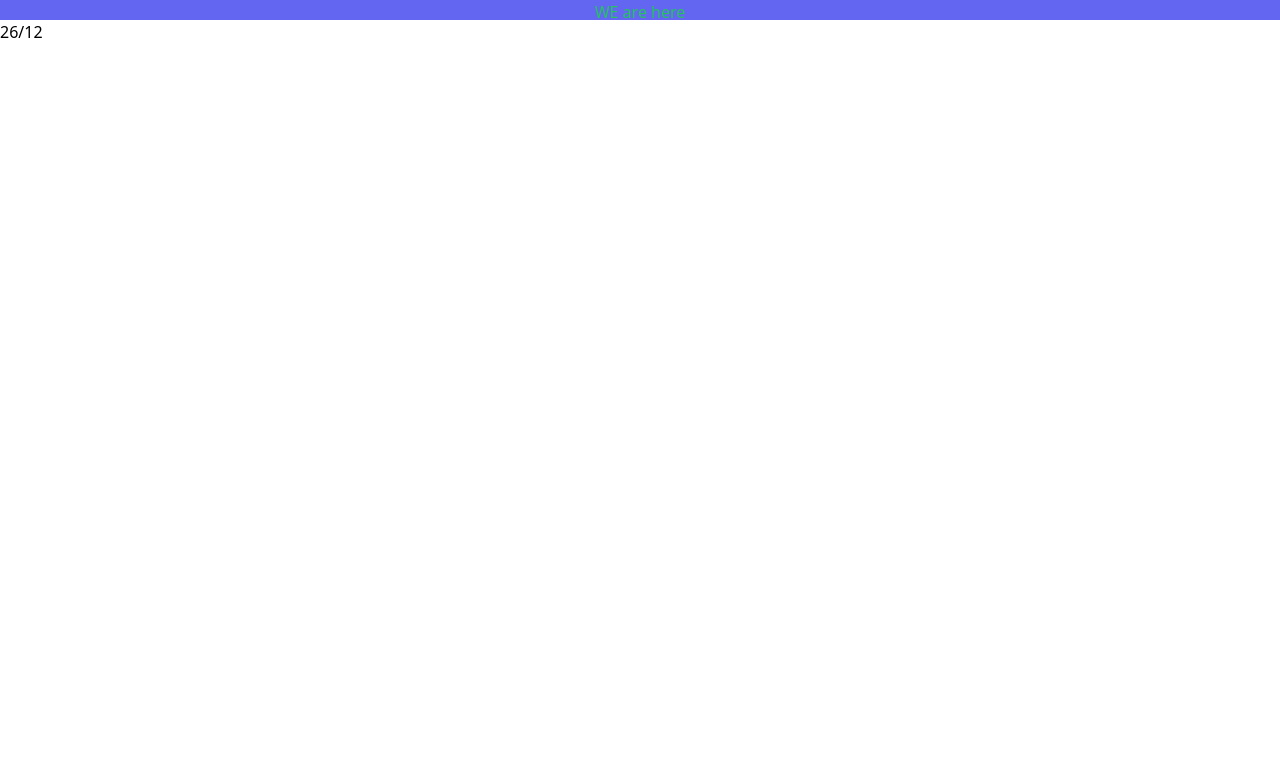
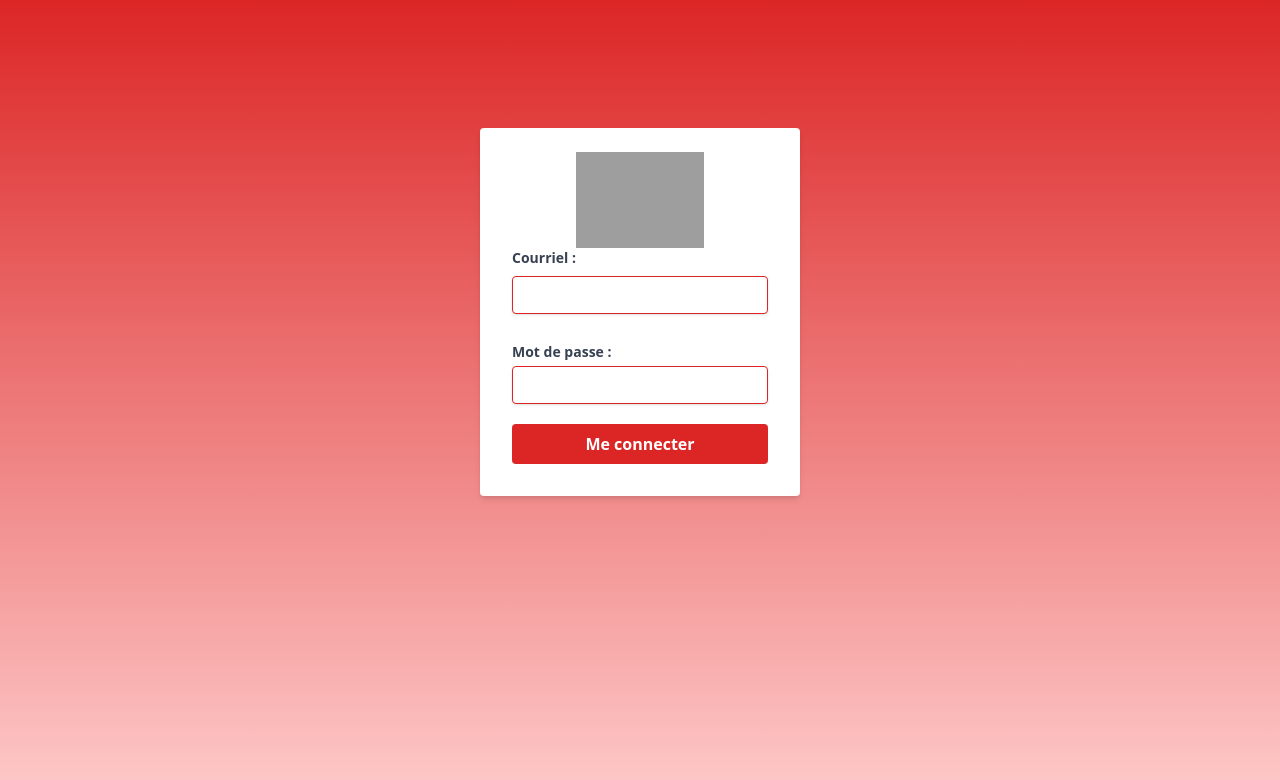
Before and after one commit to GuillaumeLandry00/cpt_FE, a React (Create React App) app: page / in a window 1280 px wide. Shown: the top 780 px of the page. Built offline with nearby package versions, Linux system fonts and the light colour scheme; no server answers; grey boxes are pictures that could not be loaded.

Commit message:
Login page

```diff
--- a/package.json
+++ b/package.json
@@ -10,9 +10,11 @@
     "@types/node": "^16.11.19",
     "@types/react": "^17.0.38",
     "@types/react-dom": "^17.0.11",
+    "axios": "^0.24.0",
     "moment": "^2.29.1",
     "react": "^17.0.2",
     "react-dom": "^17.0.2",
+    "react-router-dom": "^6.2.1",
     "react-scripts": "5.0.0",
     "sass": "^1.46.0",
     "typescript": "^4.5.4",
--- a/src/App.tsx
+++ b/src/App.tsx
@@ -1,12 +1,11 @@
 import React from 'react';
-import TopBar from './components/TopBar';
-import Calendar from './components/Calendar';
+import Login from './components/Login/Login';
+
 
 function App() {
   return (
-    <div className="App">
-      <TopBar />
-      <Calendar />
+    <div className="h-screen">
+      <Login />
     </div>
   );
 }
--- a/src/components/Calendar.tsx
+++ /dev/null
@@ -1,13 +0,0 @@
-import React from 'react';
-import moment from "moment";
-
-const Calendar = () => {
-    const value = moment();
-    const startDay = value.clone().startOf("month").startOf("week");
-    const endDay = value.clone().endOf("month").endOf("week");
-    const day = startDay.clone().subtract(1, "day");
-    const calendar = [];
-    return (<p>{startDay.format("DD/MM")}</p>);
-}
-
-export default Calendar;
--- /dev/null
+++ b/src/components/Login/Login.tsx
@@ -0,0 +1,48 @@
+import React, { useState } from "react";
+import { checkLoginStatus } from "../../functions/authentification";
+
+const Login = () => {
+
+    const [email, setEmail] = useState("");
+    const [password, setPassword] = useState("");
+    const err: string = "";
+
+    checkLoginStatus();
+
+    return (
+        <div className="w-full pt-32 from-red-600 to-red-200 bg-gradient-to-b h-screen">
+            <form className="bg-white shadow-md rounded px-8 pt-6 pb-8 mb-4 w-80 ml-auto mr-auto">
+                <img src="https://www.voyagesgabymsh.ca/wp-content/uploads/2019/07/ctww.jpg" className="max-h-24 ml-auto mr-auto" alt="logo" />
+                <div className="mb-4">
+                    <label className="block text-gray-700 text-sm font-bold mb-2" htmlFor="email">Courriel :</label>
+                    <input
+                        name="email"
+                        type="text"
+                        value={email}
+                        className="shadow appearance-none border border-red-600 rounded w-full py-2 px-3 text-gray-700 mb-3 leading-tight focus:outline focus:shadow-outline"
+                        onChange={(e) => setEmail(e.target.value)}
+                    />
+                </div>
+                <div className="mb-4">
+                    <label className="block text-gray-700 text-sm font-bold mb-1" htmlFor="password">Mot de passe :</label>
+                    <input
+                        name="password"
+                        type="text"
+                        value={password}
+                        className="shadow appearance-none border border-red-600 rounded w-full py-2 px-3 text-gray-700 mb-1 leading-tight focus:outline focus:shadow-outline"
+                        onChange={(e) => setPassword(e.target.value)}
+                    />
+                </div>
+                <p className="text-rose-600 text-center mb-2">{err}</p>
+                <div className="flex items-center justify-between">
+                    <button className="bg-red-600 hover:bg-red-400 text-white font-bold py-2 px-4 rounded focus:outline-none focus:shadow-outline  w-full" type="button">
+                        Me connecter
+                    </button>
+                </div>
+            </form>
+        </div>
+
+    );
+}
+
+export default Login;
--- /dev/null
+++ b/src/constants/constantes.ts
@@ -0,0 +1,5 @@
+//URL to make request
+export const BASE_URL: string = "http://localhost:3000/";
+
+export const MAIN_COLOR: string = "bg-blue-500";
+export const SECOND_COLOR: string = "bg-blue-500";
--- /dev/null
+++ b/src/functions/authentification.ts
@@ -0,0 +1,10 @@
+import axios from "axios"
+import { BASE_URL } from "../constants/constantes"
+
+export const checkLoginStatus = () => {
+    axios.post(BASE_URL + "auth/login", { "email": "landry.guillaume00@hotmail.com", "password": "54321Guy" }).then((result: Object) => {
+        console.log(result);
+    }).finally(() => {
+
+    })
+}
```
Also changed, not shown: src/assets/images/logo_vapf.png (added), 1 other file (tests, documents, lock files or other folders).
